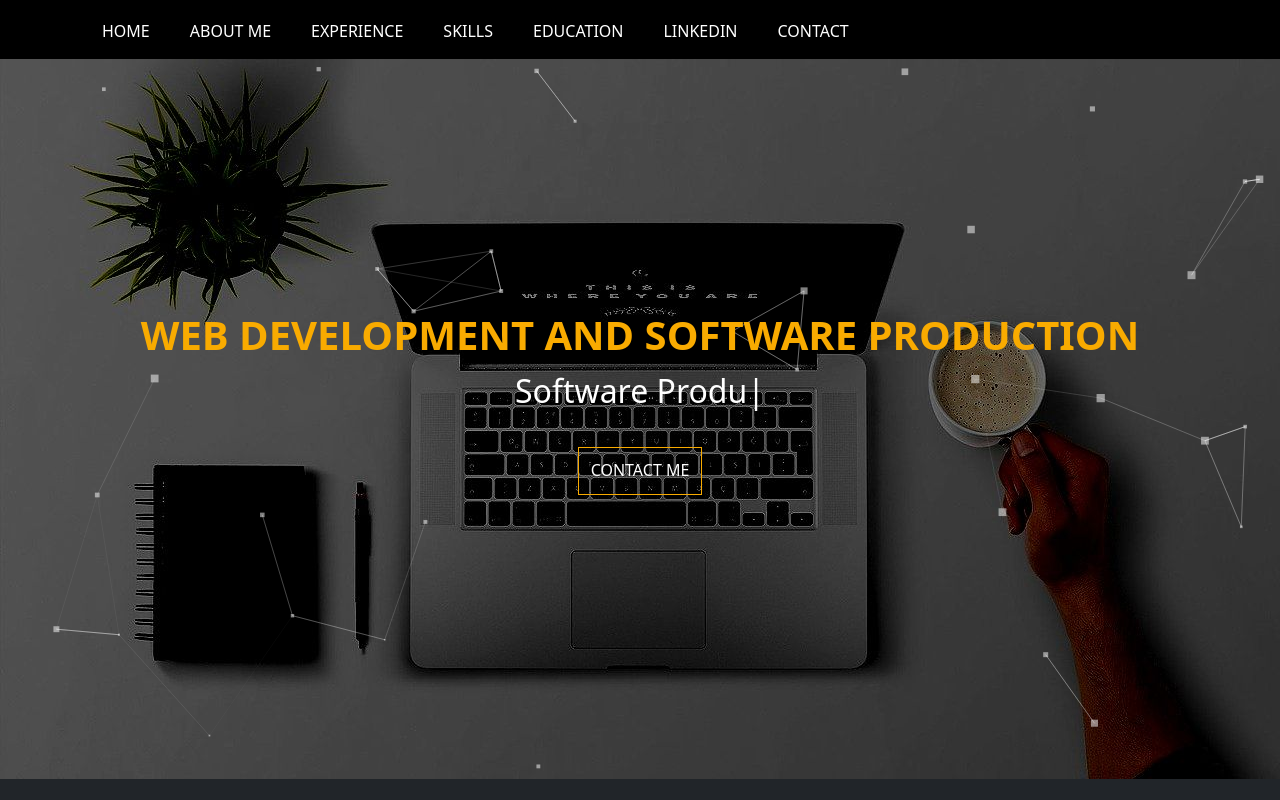
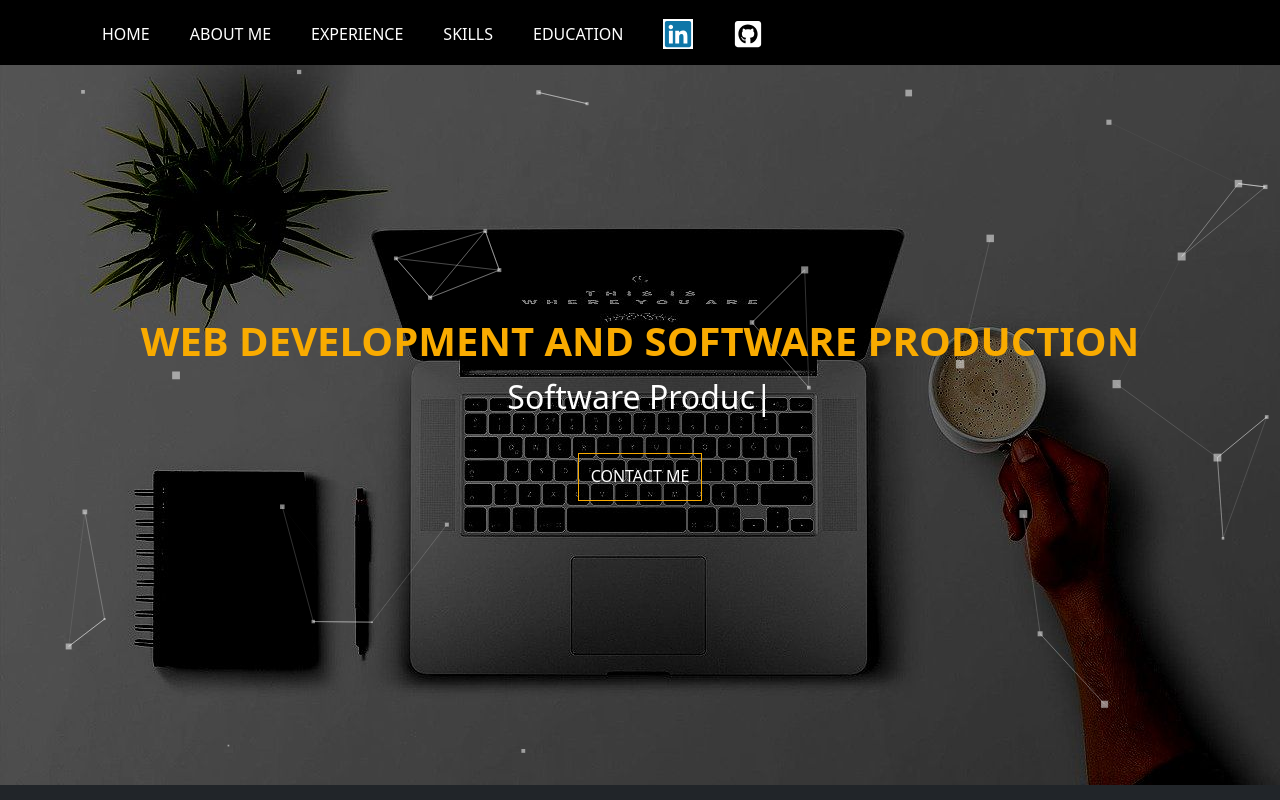
Before and after one commit to Ammar-daham/Portfolio-Project, a React (Create React App) app: page / in a window 1280 px wide. Shown: the top 800 px of the page. Built offline with nearby package versions, Linux system fonts and the light colour scheme.

Commit message:
removed contact component

```diff
--- a/package.json
+++ b/package.json
@@ -22,6 +22,7 @@
     "bootstrap": "^5.3.3",
     "react": "^18.3.1",
     "react-dom": "^18.3.1",
+    "react-icons": "^5.2.1",
     "react-intersection-observer": "^9.13.0",
     "react-scripts": "^5.0.1",
     "react-share": "^5.1.0",
--- a/src/App.css
+++ b/src/App.css
@@ -37,16 +37,7 @@ nav {
   z-index: 2;
 }
 
-.logo {
-  width: 6rem;
-}
-
-
 /******************************* MENU LINKS ********************/
-nav a.nav-link {
-  letter-spacing: 0.038;
-  cursor: pointer;
-}
 
 nav ul li{
   text-transform: uppercase;
@@ -59,24 +50,19 @@ nav ul li{
   border-top: 0.1875rem solid var(--primary-dark);
 }
 
-.navbar-brand {
-  max-width: 17.25rem;
-  padding: 0 !important;
-  height: 6rem !important;
-}
-
-@media(max-width: 768px) {
-  .navbar-brand {
-    width: 7rem;
-  }
-}
-
 .navbar-nav > li > a.active, .navbar-nav > li > a.active:focus {
   border-top: 0.1875rem solid var(--primary-orange);
 }
 
 .navbar-nav > li > a:hover {
   border-top: 0.1875rem solid var(--primary-orange);
+}
+
+@media(max-width: 768px) {
+  .socialM {
+    display: flex;
+    flex-direction: row;
+  }
 }
 
 
--- a/src/App.js
+++ b/src/App.js
@@ -10,7 +10,6 @@ import AboutMe from './components/AboutMe';
 import Education from './components/Education';
 import Skills from './components/Skills';
 import Footer from './components/Footer';
-import Contacts from './components/Contacts';
 import Experience from './components/Experience';
 
 function App() {
@@ -80,7 +79,6 @@ function App() {
 		<Experience />
 		<Skills />
 		<Education />
-		<Contacts />
 	  </div>
 	  <Footer />
 	</>
--- a/src/components/Footer.js
+++ b/src/components/Footer.js
@@ -58,11 +58,6 @@ const Footer = () => {
                 </a>
                 <br />
               </div>
-              <div className="col footer-nav-bar">
-                <a href="#contact" className="footer-nav">
-                  Contact
-                </a>
-              </div>
             </div>
           </div>
           <div className="col-lg-5 col-md-5 col-sm-6 align-items-center" >
--- a/src/components/Navbar.js
+++ b/src/components/Navbar.js
@@ -1,11 +1,12 @@
-import React from 'react'
-import { FontAwesomeIcon } from '@fortawesome/react-fontawesome'
-import { faBars } from '@fortawesome/free-solid-svg-icons'
+import React from 'react';
+import { FontAwesomeIcon } from '@fortawesome/react-fontawesome';
+import { faBars } from '@fortawesome/free-solid-svg-icons';
+import { FaGithubSquare, FaLinkedin } from 'react-icons/fa';
 
 const Navbar = () => {
   return (
     <nav
-	  className="navbar navbar-expand-lg navbar-light bg"
+      className="navbar navbar-expand-lg navbar-light"
       style={{ background: 'black' }}
     >
       <div className="container">
@@ -22,7 +23,7 @@ const Navbar = () => {
         </button>
 
         <div className="collapse navbar-collapse" id="navbarSupportedContent">
-		  <ul className="navbar-nav ml-auto">
+          <ul className="navbar-nav mr-auto">
             <li className="nav-item active">
               <a className="nav-link" href="#header">
                 Home
@@ -48,25 +49,33 @@ const Navbar = () => {
                 Education
               </a>
             </li>
-
+          </ul>
+          <ul className="navbar-nav ml-auto socialM">
             <li className="nav-item">
               <a
                 href="https://www.linkedin.com/in/ammar-daham/"
                 className="nav-link"
+                target="_blank"
+                rel="noreferrer"
               >
-				LinkedIn
+                <FaLinkedin size={30} style={{ color: '#0e76a8', background: 'white' }} />
               </a>
             </li>
             <li className="nav-item">
-			  <a className="nav-link" href="#contact">
-				contact
+              <a
+                href="https://github.com/Ammar-daham"
+                className="nav-link"
+                target="_blank"
+                rel="noreferrer"
+              >
+                <FaGithubSquare size={30} style={{ color: '#ffffff' }} />
               </a>
             </li>
           </ul>
         </div>
       </div>
     </nav>
-  )
-}
+  );
+};
 
-export default Navbar
+export default Navbar;
```
Also changed, not shown: 1 other file (tests, documents, lock files or other folders). Lines whose indentation alone changed are shown as unchanged.
